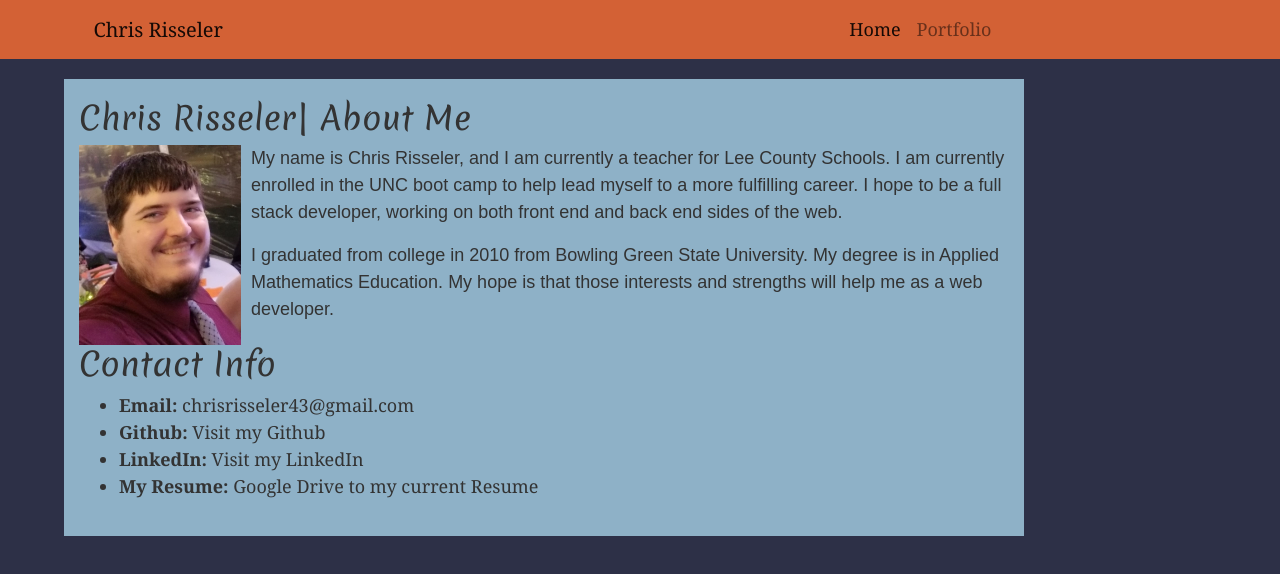
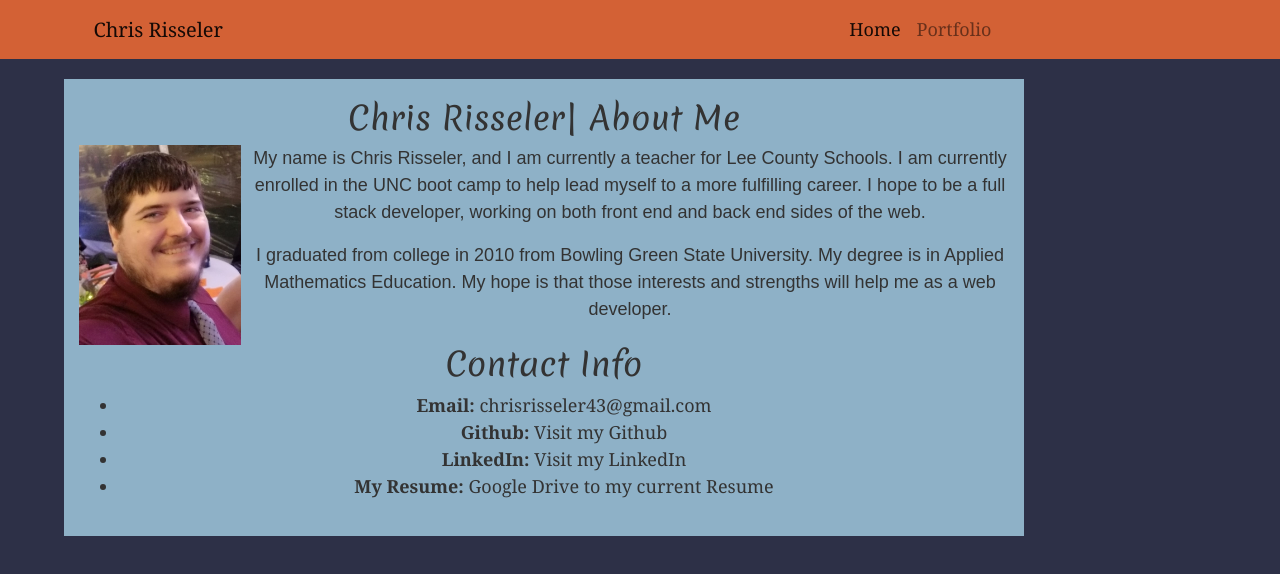
Before and after one commit to chrisrisseler/chrisrisseler.github.io, a React (Create React App) app in the folder portfolio/: page / in a window 1280 px wide. Shown: the top 574 px of the page. Built offline with nearby package versions, Linux system fonts and the light colour scheme; a web font is replaced by a local one.

Commit message:
trying to fix the routes

```diff
--- a/portfolio/src/App.js
+++ b/portfolio/src/App.js
@@ -1,16 +1,17 @@
-import React from "react";
+import React, { Component } from "react";
 // import NoMatch from "./pages/NoMatch";
 import Nav from "./components/Nav";
-import { BrowserRouter, Route, Switch } from "react-router-dom";
+import { HashRouter, Route, Switch } from "react-router-dom";
 import Home from "./pages/Home"
 import Portfolio from "./pages/Portfolio"
 import "./App.css"
 
 
-function App() {
+class App extends Component {
+  render() {
     return (
-    <BrowserRouter basename={process.env.PUBLIC_URL}>
-      <div>
+      <HashRouter basename={process.env.PUBLIC_URL}>
+        <div className="App">
           <Nav />
           <Switch>
             <Route path='/portfolio'>
@@ -21,8 +22,10 @@ function App() {
             </Route>
           </Switch>
         </div>
-    </BrowserRouter>
+      </HashRouter>
     );
+
+  }
 }
 
 export default App;
```
Lines whose indentation alone changed are shown as unchanged.
